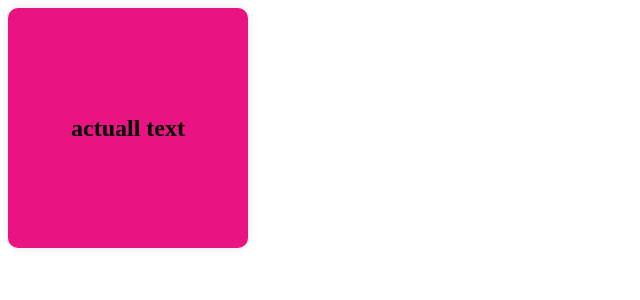
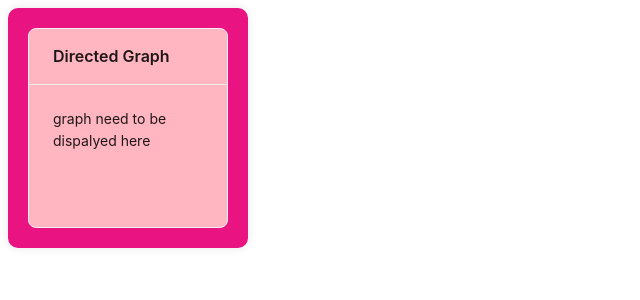
Before and after one commit to Traversers/algraph-frontend, a React (Vite) app: page /StartPage in a window 1280 px wide. Shown: the top 300 px of the page, without its empty margins (0-640 px from the left). Built offline with nearby package versions, Linux system fonts and the light colour scheme.

Commit message:
card graph preview

```diff
--- a/src/components/Graph/GraphPreview.jsx
+++ b/src/components/Graph/GraphPreview.jsx
@@ -1,14 +1,15 @@
 import { TEXTS } from "../../constants/texts";
 import "./GraphPreview.css";
-import { Layout } from "antd";
+import { Card } from "antd";
 
 const GraphPreview = ({key}) => {
     return (
         <div className="graph-preview" >
-            <div className="graph-preview__header">
-            <h2>{TEXTS.GRAPH_PREVIEW}</h2>
-            </div>
+           <Card title={TEXTS.GRAPH_PREVIEW} bordered={true} style={{ width: 200,
+        height:200,  backgroundColor:"lightpink"}}> graph need to be dispalyed here</Card>
+
         </div>
+
     );
-}
+};
 export default GraphPreview;
--- a/src/constants/texts.js
+++ b/src/constants/texts.js
@@ -1,3 +1,3 @@
 export const TEXTS={
-    GRAPH_PREVIEW : "actuall text"
+    GRAPH_PREVIEW : "Directed Graph",
 }
```
